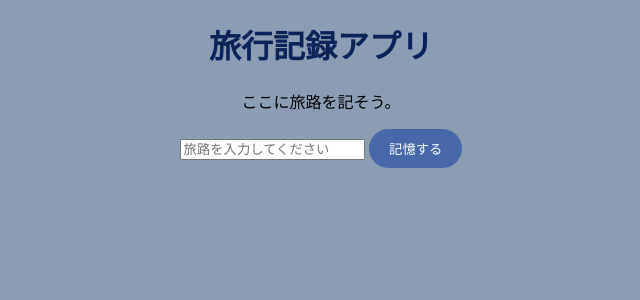
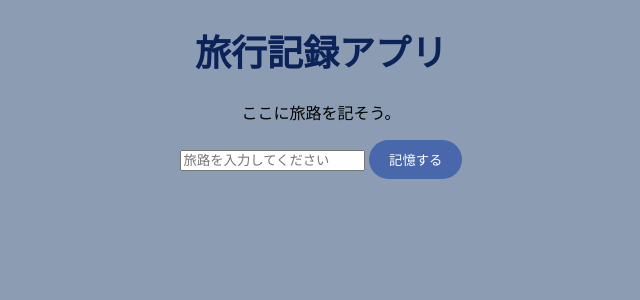
Before and after one commit to mihootsuka0419-kyomti/record-apps, a Python web app: template my_app/templates/index.html in a window 1280 px wide. Shown: the top 300 px of the page, without its empty margins (319-959 px from the left). Run offline with Jinja, Linux system fonts and the light colour scheme; the template is opened without the code that fills it, so the values that code supplies are empty.

Commit message:
css変更

```diff
--- a/my_app/static/style.css
+++ b/my_app/static/style.css
@@ -6,6 +6,7 @@ body {
 
 h1 {
     color: #0c235a;
+    font-size: 36px;
 }
 
 button {
```
